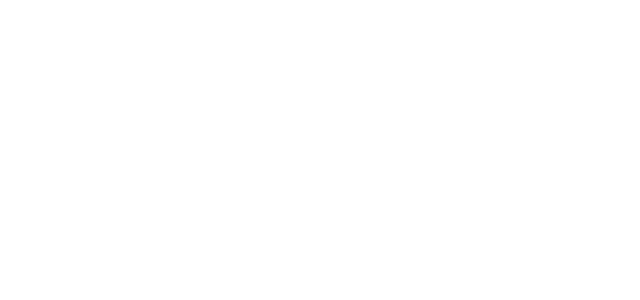
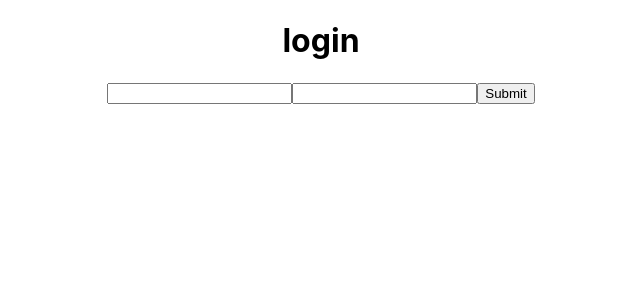
Before and after one commit to designdegenerate/linktomyself-frontend, a React (Create React App) app: page /login in a window 1280 px wide. Before the commit this address had no page. Shown: the top 300 px of the page, without its empty margins (319-959 px from the left). Built offline with nearby package versions, Linux system fonts and the light colour scheme.

Commit message:
integrate Formik

```diff
--- a/package.json
+++ b/package.json
@@ -8,6 +8,7 @@
     "@testing-library/react": "^13.3.0",
     "@testing-library/user-event": "^13.5.0",
     "axios": "^0.27.2",
+    "formik": "^2.2.9",
     "react": "^18.1.0",
     "react-dom": "^18.1.0",
     "react-redux": "^8.0.2",
--- a/src/App.js
+++ b/src/App.js
@@ -1,12 +1,26 @@
 import { Route, Routes } from 'react-router-dom';
 import './App.scss';
 import HomePage from './pages/HomePage';
+import LoginPage from './pages/LoginPage';
+import Page from './pages/Page';
+import PrivacyPage from './pages/Privacy';
+import SignupPage from './pages/Signup';
 
 function App() {
   return (
     <div className="App">
       <Routes>
+        {/*"static" pages*/}
         <Route path="/" element={<HomePage/>}></Route>
+        <Route path="/privacy" element={<PrivacyPage/>}></Route>
+
+        {/*Auth pages*/}
+        <Route path="/login" element={<LoginPage/>}></Route>
+        <Route path="/signup" element={<SignupPage/>}></Route>
+
+        {/*User Pages*/}
+        <Route path="/p/:username" element={<Page/>}></Route>
+        <Route path="/p/:username/edit" element={<Page/>}></Route>
       </Routes>
     </div>
   );
--- a/src/pages/LoginPage.js
+++ b/src/pages/LoginPage.js
@@ -1,7 +1,62 @@
+import { Formik } from "formik";
+
 export default function LoginPage() {
   return (
     <main>
       <h1>login</h1>
+      <Formik
+        initialValues={{ email: "", password: "" }}
+        validate={(values) => {
+          const errors = {};
+          if (!values.email) {
+            errors.email = "Required";
+          } else if (
+            !/^[A-Z0-9._%+-]+@[A-Z0-9.-]+\.[A-Z]{2,}$/i.test(values.email)
+          ) {
+            errors.email = "Invalid email address";
+          }
+          return errors;
+        }}
+        onSubmit={(values, { setSubmitting }) => {
+          setTimeout(() => {
+            alert(JSON.stringify(values, null, 2));
+
+            setSubmitting(false);
+          }, 400);
+        }}
+      >
+        {({
+          values,
+          errors,
+          touched,
+          handleChange,
+          handleBlur,
+          handleSubmit,
+          isSubmitting,
+        }) => (
+          <form onSubmit={handleSubmit}>
+            <input
+              type="email"
+              name="email"
+              onChange={handleChange}
+              onBlur={handleBlur}
+              value={values.email}
+            />
+            {errors.email && touched.email && errors.email}
+            <input
+              type="password"
+              name="password"
+              onChange={handleChange}
+              onBlur={handleBlur}
+              value={values.password}
+            />
+            {errors.password && touched.password && errors.password}
+            <button type="submit" disabled={isSubmitting}>
+              Submit
+            </button>
+          </form>
+        )}
+      </Formik>
     </main>
-  )
+  );
 }
```
Also changed, not shown: 2 other files (tests, documents, lock files or other folders).
